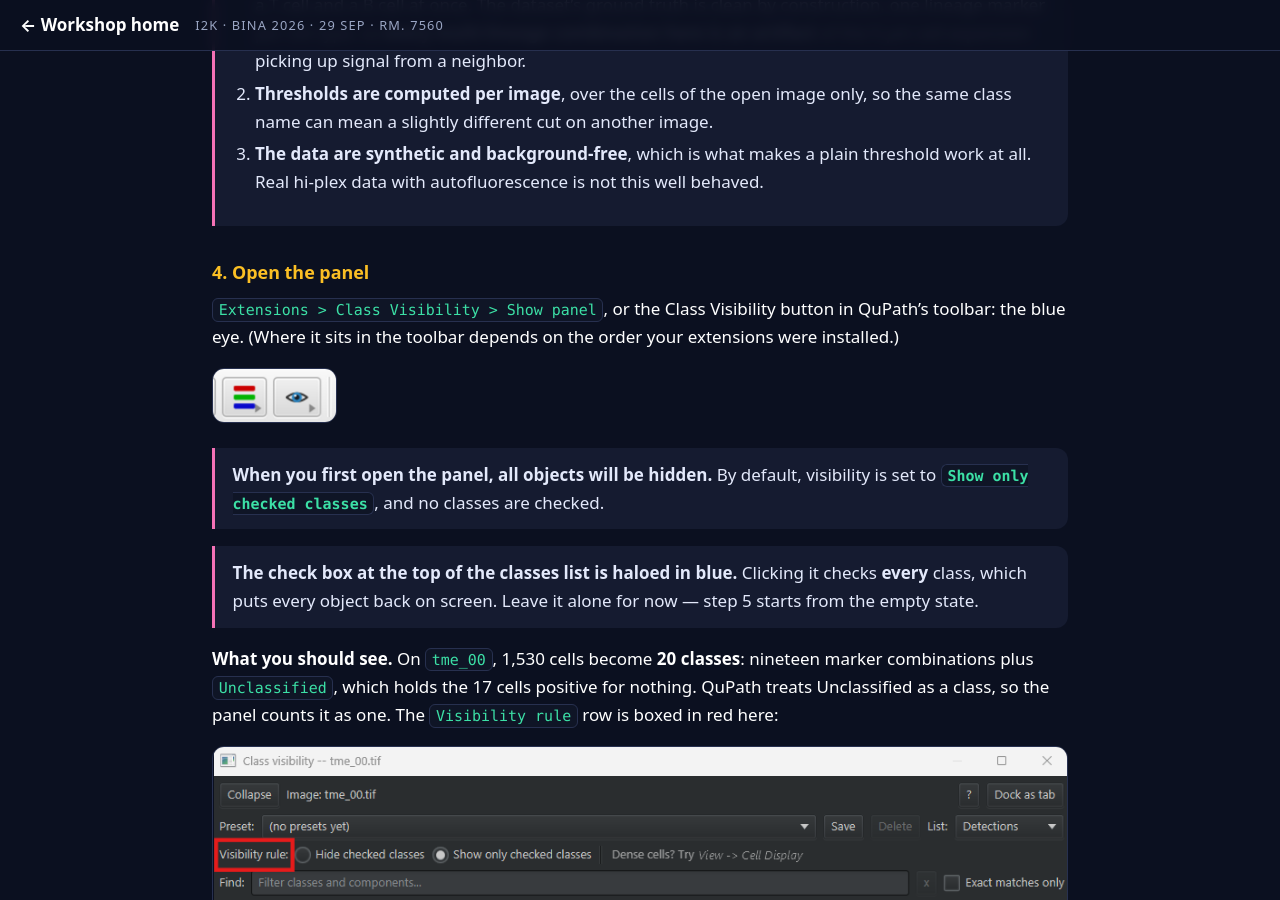
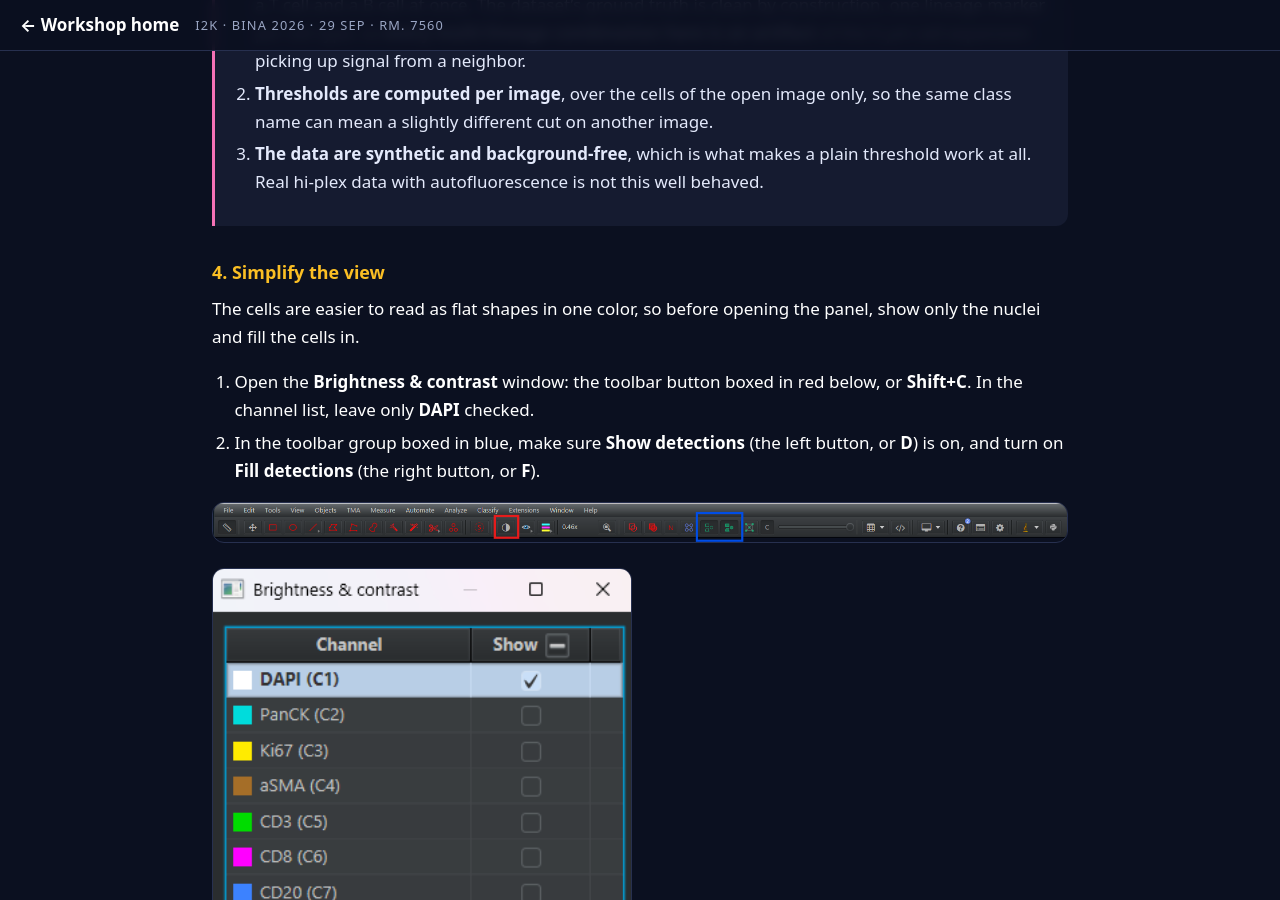
Before and after one commit to MichaelSNelson/BINA-I2K-2026-QuPath-Extensions, a Jekyll site: the page built from docs/14-class-visibility.md, in a window 1280 px wide and 900 px high, scrolled down 2580 px. Built offline with Jekyll 4.4.1, drawn with Linux system fonts in a browser that asks for light colours; some of the changed text lies outside the part shown.

Commit message:
Guide 14: new step 4, simplify the view (DAPI only, filled detections)
Claude-Session: https://claude.ai/code/session_01KwiACUr5MacuDvqp74c96o

```diff
--- a/docs/14-class-visibility.md
+++ b/docs/14-class-visibility.md
@@ -149,7 +149,23 @@ dilute a nuclear marker.
 > 3. **The data are synthetic and background-free**, which is what makes a plain threshold work at
 >    all. Real hi-plex data with autofluorescence is not this well behaved.
 
-### 4. Open the panel
+### 4. Simplify the view
+
+The cells are easier to read as flat shapes in one color, so before opening the panel, show
+only the nuclei and fill the cells in.
+
+1. Open the **Brightness & contrast** window: the toolbar button boxed in red below, or
+   **Shift+C**. In the channel list, leave only **DAPI** checked.
+2. In the toolbar group boxed in blue, make sure **Show detections** (the left button,
+   or **D**) is on, and turn on **Fill detections** (the right button, or **F**).
+
+<img src="../images/class-visibility/brightness-boxed.png" alt="The QuPath toolbar. The Brightness/Contrast button, a half-filled circle, is outlined in red. Two buttons further along, Show detections and Fill detections, are outlined together in blue" width="900">
+
+<img src="../images/class-visibility/dapi-only.png" alt="The Brightness & contrast window. Its channel list reads DAPI, PanCK, Ki67, aSMA, CD3, CD8, CD20 and CD68; only the DAPI row has its Show check box ticked" width="420">
+
+Every cell is now a solid white shape on black, and a class rule shows as a change of color.
+
+### 5. Open the panel
 
 `Extensions > Class Visibility > Show panel`, or the Class Visibility button in QuPath's
 toolbar: the blue eye. (Where it sits in the toolbar depends on the order your extensions were
@@ -161,7 +177,7 @@ installed.)
 > to **`Show only checked classes`**, and no classes are checked.
 
 > **The check box at the top of the classes list is haloed in blue.** Clicking it checks
-> **every** class, which puts every object back on screen. Leave it alone for now — step 5
+> **every** class, which puts every object back on screen. Leave it alone for now — step 6
 > starts from the empty state.
 
 **What you should see.** On `tme_00`, 1,530 cells become **20 classes**: nineteen marker
@@ -184,7 +200,7 @@ looks like, and it is what a flat class list handles worst.
 > `Preset`, `Visibility rule`, `List` and `Find` rows. Your rules keep working while they are
 > hidden. **`Expand`** brings them back, and so does **Ctrl+F** (**Cmd+F** on macOS).
 
-### 5. One component, many classes
+### 6. One component, many classes
 
 In the components list — its header reads **Anything containing these components (7)** — check
 **`CD3`**. Every object whose class contains `CD3` is now visible, and nothing else is. (If
```
Also changed, not shown: other parts of docs/14-class-visibility.md (+4 -4 lines), images/class-visibility/brightness-boxed.png (added), images/class-visibility/dapi-only.png (added).
